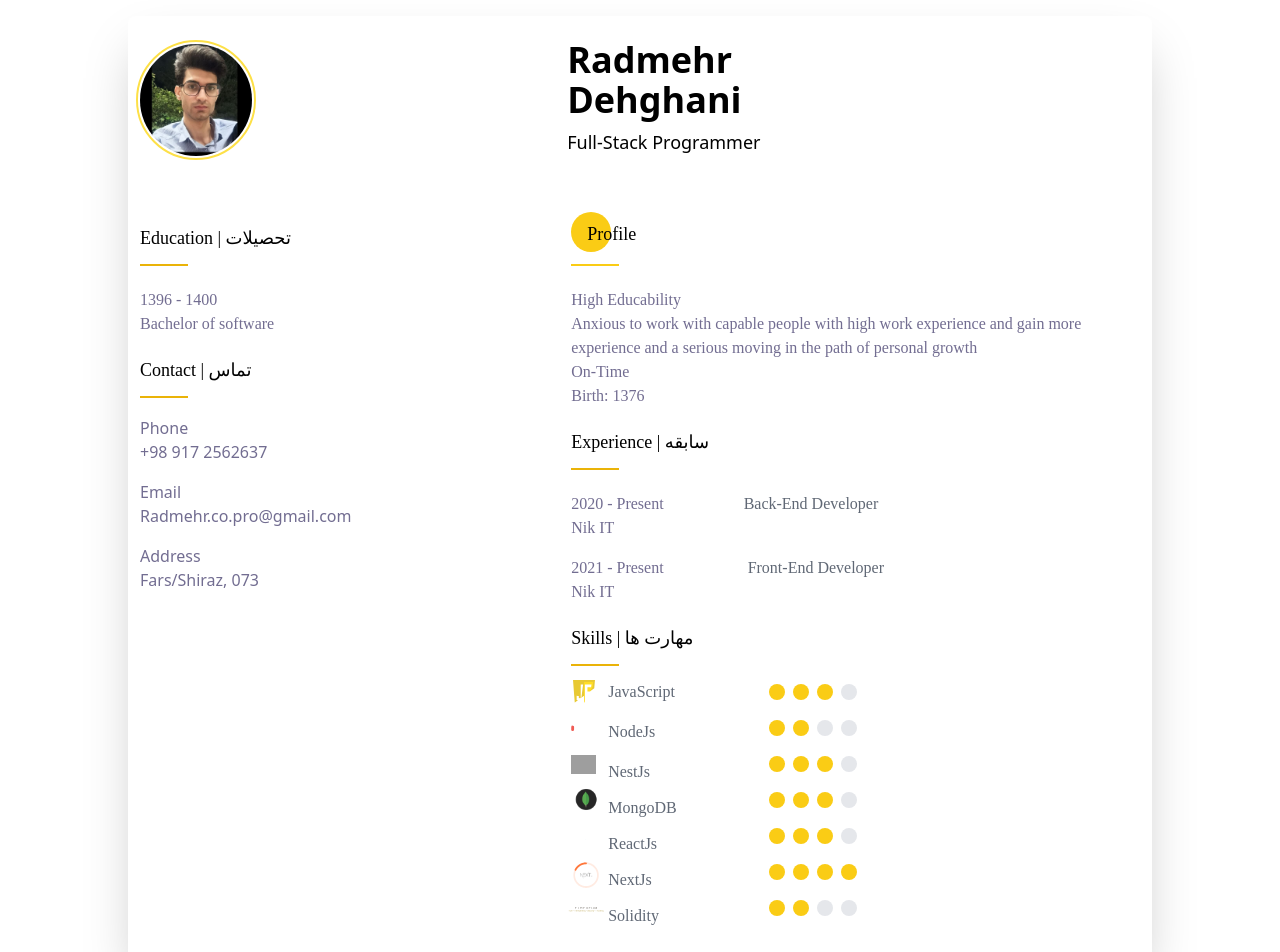
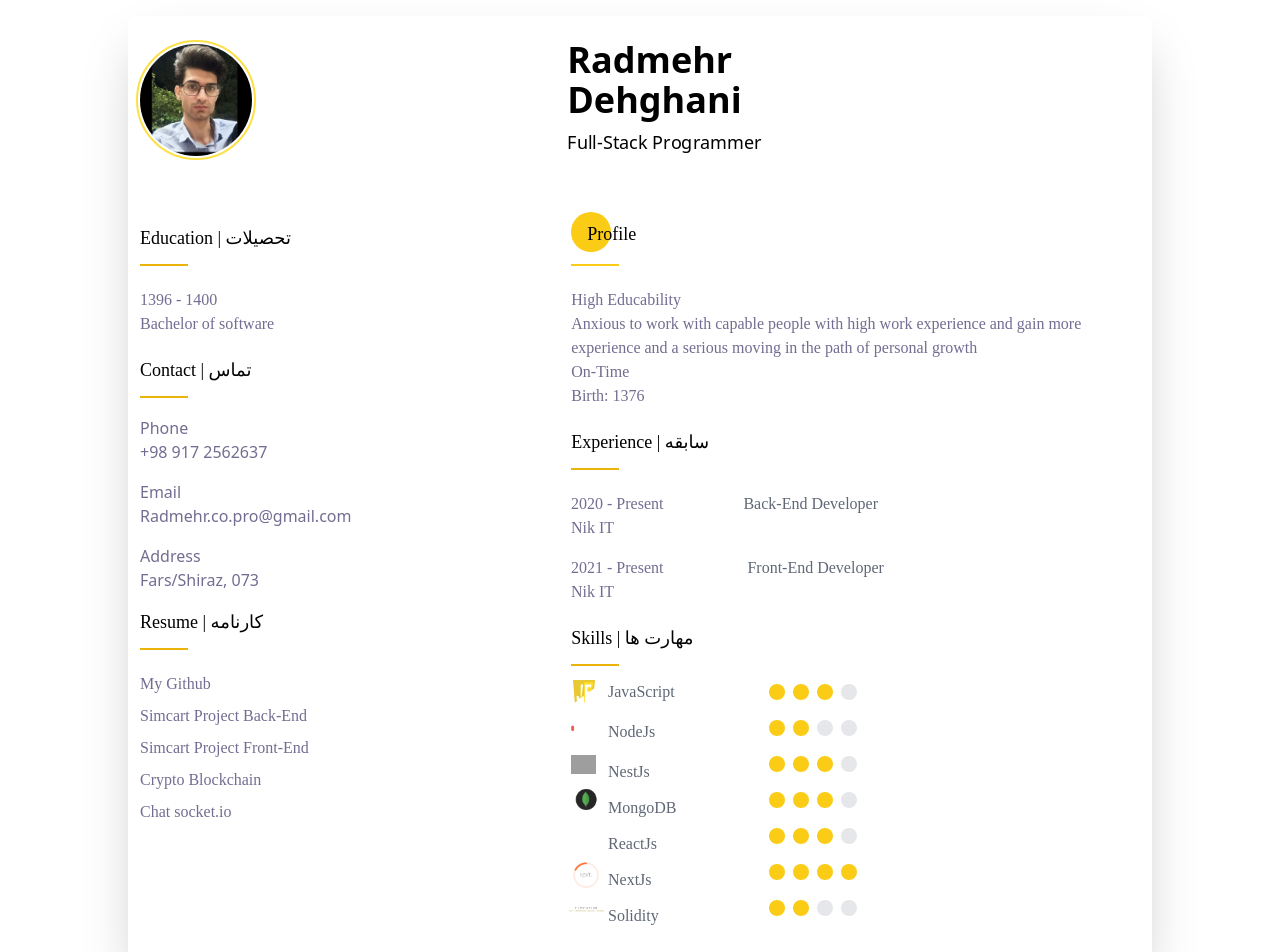
Before and after one commit to Radmehrr/resume, a Next.js app: page / in a window 1280 px wide. Shown: the top 952 px of the page. Built offline with nearby package versions, Linux system fonts and the light colour scheme; grey boxes are pictures that could not be loaded; a web font is replaced by a local one.

Commit message:
work on react reveal

```diff
--- a/components/contact.tsx
+++ b/components/contact.tsx
@@ -1,6 +1,9 @@
+const Bounce = require("react-reveal/Bounce");
+
 const Contact = () => {
   return (
     <div>
+      <Bounce left cascade>
         <div>
           <p className="font-yekanbakhExtbold md:text-lg">Contact | تماس</p>
           <div className="w-12 h-1 border-t-2 border-yellow-500 mt-3"></div>
@@ -20,6 +23,7 @@ const Contact = () => {
             <p>Fars/Shiraz, 073</p>
           </div>
         </div>
+      </Bounce>
     </div>
   );
 };
--- a/components/education.tsx
+++ b/components/education.tsx
@@ -1,6 +1,9 @@
+const Bounce = require("react-reveal/Bounce");
+
 const Education = () => {
   return (
     <div>
+      <Bounce left cascade>
         <div>
           <p className="font-yekanbakhExtbold md:text-lg space-x-1">
             Education | تحصیلات
@@ -11,6 +14,7 @@ const Education = () => {
             <p>Bachelor of software</p>
           </div>
         </div>
+      </Bounce>
     </div>
   );
 };
--- a/components/experience.tsx
+++ b/components/experience.tsx
@@ -1,10 +1,15 @@
+const Roll = require("react-reveal/Roll");
+
 const Experience = () => {
   return (
+    <div>
       <div>
         <div>
           <p className="font-yekanbakhExtbold md:text-lg space-x-1">
             Experience | سابقه
           </p>
+        </div>
+        <Roll top cascade>
           <div className="w-12 h-1 border-t-2 border-yellow-500 mt-3"></div>
 
           <div className="font-yekanbakhregular my-5 text-mygray text-sm md:text-base break-words	">
@@ -32,6 +37,7 @@ const Experience = () => {
               </div>
             </div>
           </div>
+        </Roll>
       </div>
     </div>
   );
--- a/components/left.tsx
+++ b/components/left.tsx
@@ -1,10 +1,14 @@
 import Image from "next/image";
 import Contact from "./contact";
 import Education from "./education";
+import Resume from "./resume";
+import Rotate from "react-reveal/Rotate";
+import Slide from "react-reveal/Slide";
 
 const Left = () => {
   return (
     <div>
+      <Slide top cascade>
         <div className="md:w-[120px] w-[120px] h-[120px] rounded-full relative">
           <Image
             src="/images/me2.jpg"
@@ -16,10 +20,12 @@ const Left = () => {
             fill
           />
         </div>
+      </Slide>
 
       <div className="mt-16 ml-1">
         <Education />
         <Contact />
+        <Resume />
       </div>
     </div>
   );
--- a/components/profile.tsx
+++ b/components/profile.tsx
@@ -1,8 +1,11 @@
+const Slide = require("react-reveal/Slide");
+
 const Profile = () => {
   return (
     <div>
+      <Slide top>
         <div>
-        <div className="w-10 h-10 rounded-full bg-yellow-400 font-yekanbakhExtbold text-lg">
+          <div className="w-10 h-10 rounded-full bg-yellow-400 font-yekanbakhExtbold text-lg relative">
             <p className="ml-4 pt-2">Profile</p>
           </div>
           <div className="w-12 h-1 border-t-2 border-yellow-400 mt-3"></div>
@@ -18,6 +21,7 @@ const Profile = () => {
             <p>Birth: 1376</p>
           </div>
         </div>
+      </Slide>
     </div>
   );
 };
--- /dev/null
+++ b/components/resume.tsx
@@ -0,0 +1,70 @@
+const Bounce = require("react-reveal/Bounce");
+import Link from "next/link";
+
+const Resume = () => {
+  return (
+    <div>
+      <Bounce left cascade>
+        <div>
+          <p className="font-yekanbakhExtbold md:text-lg space-x-1">
+            Resume | کارنامه
+          </p>
+          <div className="w-12 h-1 border-t-2 border-yellow-500 mt-3"></div>
+          <div className="font-yekanbakhregular my-5 text-mygray text-sm md:text-base flex flex-col">
+            <Link
+              href={"https://github.com/Radmehrr?tab=repositories"}
+              passHref
+              legacyBehavior
+            >
+              <a target="_blank" rel="noopener noreferrer">
+                My Github
+              </a>
+            </Link>
+
+            {/* simCart bazar backEnd */}
+            <Link
+              href={"https://simcart-backend.iran.liara.run/api"}
+              passHref
+              legacyBehavior
+            >
+              <a target="_blank" rel="noopener noreferrer" className="my-2">
+                Simcart Project Back-End
+              </a>
+            </Link>
+
+            {/* simCart bazar frontEnd */}
+            <Link
+              href={"https://simcart.iran.liara.run"}
+              passHref
+              legacyBehavior
+            >
+              <a target="_blank" rel="noopener noreferrer">
+                Simcart Project Front-End
+              </a>
+            </Link>
+
+            {/* Crypto Project */}
+            <Link
+              href={"https://ethereum.iran.liara.run"}
+              passHref
+              legacyBehavior
+            >
+              <a target="_blank" rel="noopener noreferrer" className="my-2">
+                Crypto Blockchain
+              </a>
+            </Link>
+
+            {/* Chat websocket */}
+            <Link href={"https://chatt.iran.liara.run"} passHref legacyBehavior>
+              <a target="_blank" rel="noopener noreferrer">
+                Chat socket.io
+              </a>
+            </Link>
+          </div>
+        </div>
+      </Bounce>
+    </div>
+  );
+};
+
+export default Resume;
--- a/components/right.tsx
+++ b/components/right.tsx
@@ -1,3 +1,5 @@
+const Bounce = require("react-reveal/Bounce");
+const LightSpeed = require("react-reveal/LightSpeed");
 import Experience from "./experience";
 import Profile from "./profile";
 import Skills from "./skills";
@@ -6,11 +8,15 @@ const Right = () => {
   return (
     <div>
       <div className="my-auto ml-5">
-        <p className="font-bold md:text-4xl text-3xl">Radmehr</p>
-        <p className="font-bold md:text-4xl text-3xl">Dehghani</p>
-        <p className="font-normal md:text-lg text-sm mt-2">
-          Full-Stack Programmer
-        </p>
+        <Bounce top cascade>
+          <p className="font-bold md:text-4xl text-3xl">Radmehr</p>
+          <p className="font-bold md:text-4xl text-3xl">Dehghani</p>
+        </Bounce>
+        <LightSpeed cascade>
+          <p className="font-normal md:text-lg text-sm mt-2">
+            Full-Stack Programmer
+          </p>
+        </LightSpeed>
       </div>
 
       <div className="mt-[70px] ml-2 md:mt-14">
--- a/components/skills.tsx
+++ b/components/skills.tsx
@@ -1,3 +1,4 @@
+const Rotate = require("react-reveal/Rotate");
 import Lottie from "react-lottie";
 import Image from "next/image";
 import {
@@ -23,10 +24,13 @@ const Skills = () => {
           Skills | مهارت ها
         </p>
         <div className="w-12 h-1 border-t-2 border-yellow-500 mt-3"></div>
-
+        <Rotate top left>
           <div className="flex my-3">
             <div className="w-[25px] h-[25px] mr-3">
-            <Lottie options={javaScriptOptions} style={JavaSctiptLottieStyle} />
+              <Lottie
+                options={javaScriptOptions}
+                style={JavaSctiptLottieStyle}
+              />
               <Lottie options={nodeJsOptions} style={nodeJsLottieStyle} />
               <Image
                 src={"/images/nestjs.png"}
@@ -193,6 +197,7 @@ const Skills = () => {
               </div>
             </div>
           </div>
+        </Rotate>
       </div>
     </div>
   );
--- a/package.json
+++ b/package.json
@@ -20,6 +20,7 @@
     "react": "18.2.0",
     "react-dom": "18.2.0",
     "react-lottie": "^1.2.3",
+    "react-reveal": "^1.2.2",
     "typescript": "4.9.5"
   },
   "devDependencies": {
```
Also changed, not shown: pages/index.tsx (line endings or trailing spaces), 1 other file (tests, documents, lock files or other folders). Lines whose indentation alone changed are shown as unchanged.
